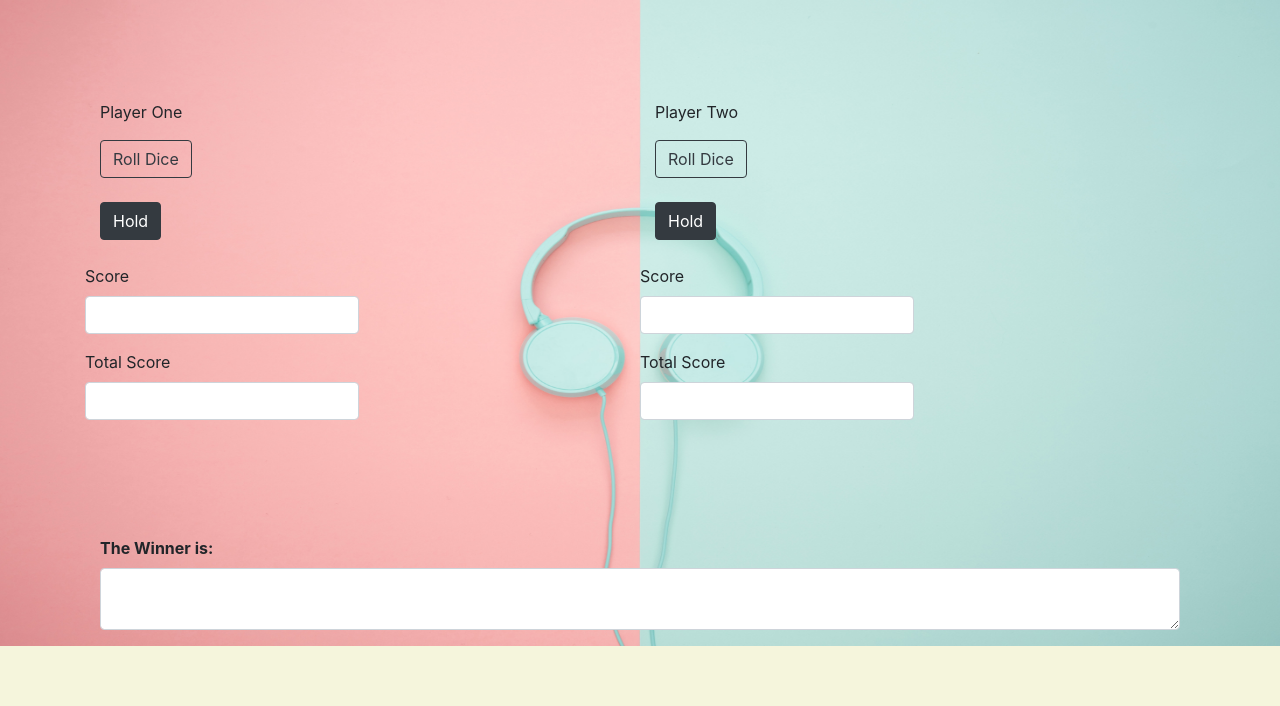
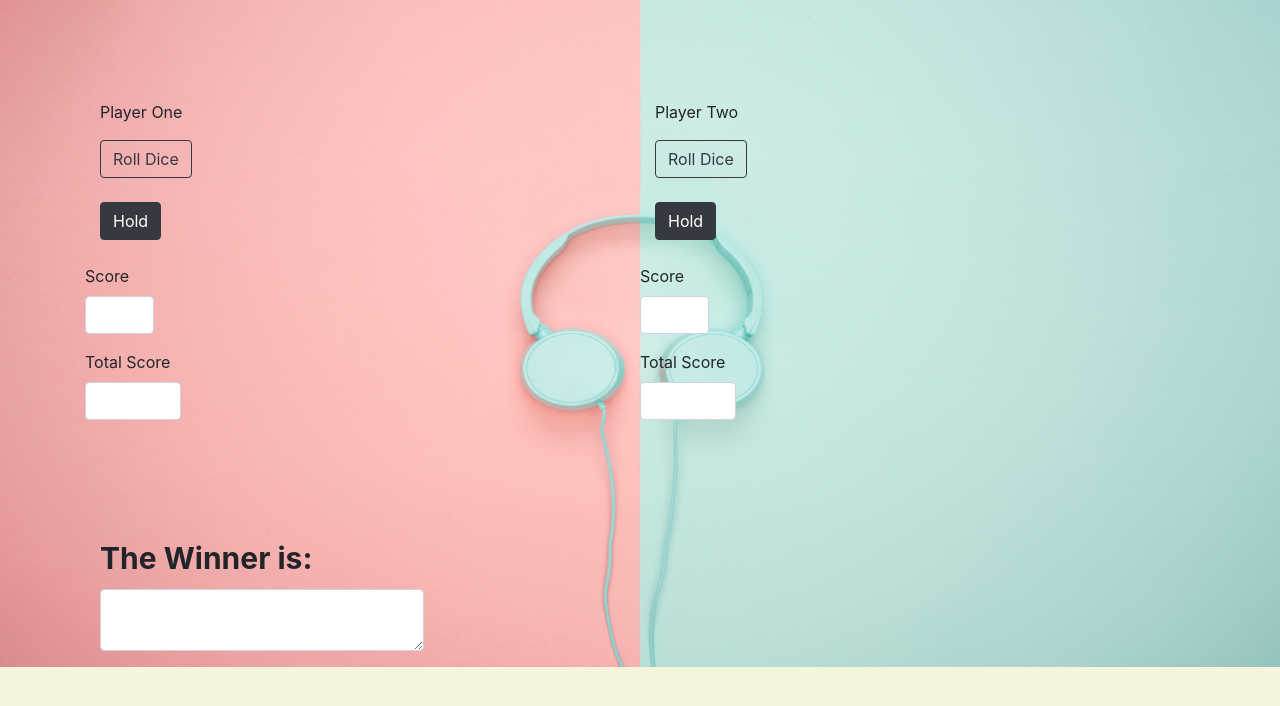
Before and after one commit to AnneMW/pig-dice, a plain HTML site: page pig.html in a window 1280 px wide. Drawn offline with Linux system fonts and the light colour scheme.

Commit message:
style input tags

```diff
--- a/css/styles.css
+++ b/css/styles.css
@@ -7,3 +7,22 @@ body{
   width: 100%;
   height: auto;
 }
+.win{
+  font-size: 30px;
+}
+#score1{
+  width: 25%;
+}
+#totalScore1{
+  width: 35%
+}
+#score2{
+  width: 25%;
+}
+#totalScore2{
+  width: 35%;
+}
+#winner{
+  width: 30%;
+  color: blue;
+}
--- a/pig.html
+++ b/pig.html
@@ -6,6 +6,8 @@
     <link rel="shortcut icon" type="image/x-icon" href="images/favicon.ico"/>
     <link href="css/bootstrap.css" rel="stylesheet" type="text/css">
     <link href="css/styles.css" rel="stylesheet" type="text/css">
+    <script src="js/jquery-3.4.1.js" type="text/javascript"></script>
+    <script src="js/scripts.js" type="text/javascript"></script>
   </head>
       <body class="container" id="text">
   <div class="container">
```
Also changed, not shown: index.html (+2 -0 lines).
